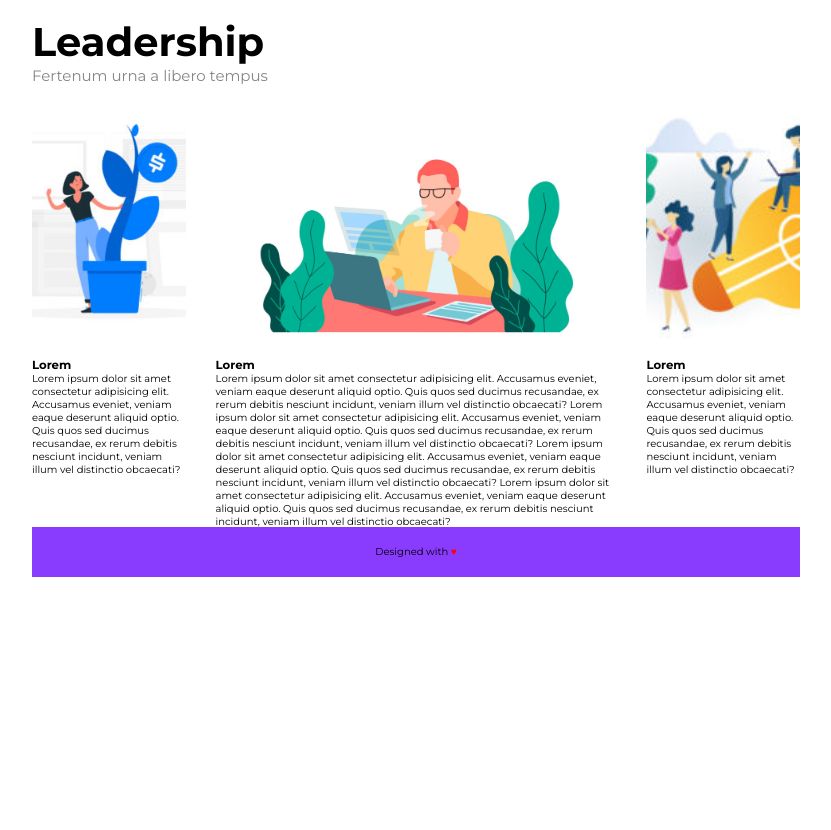
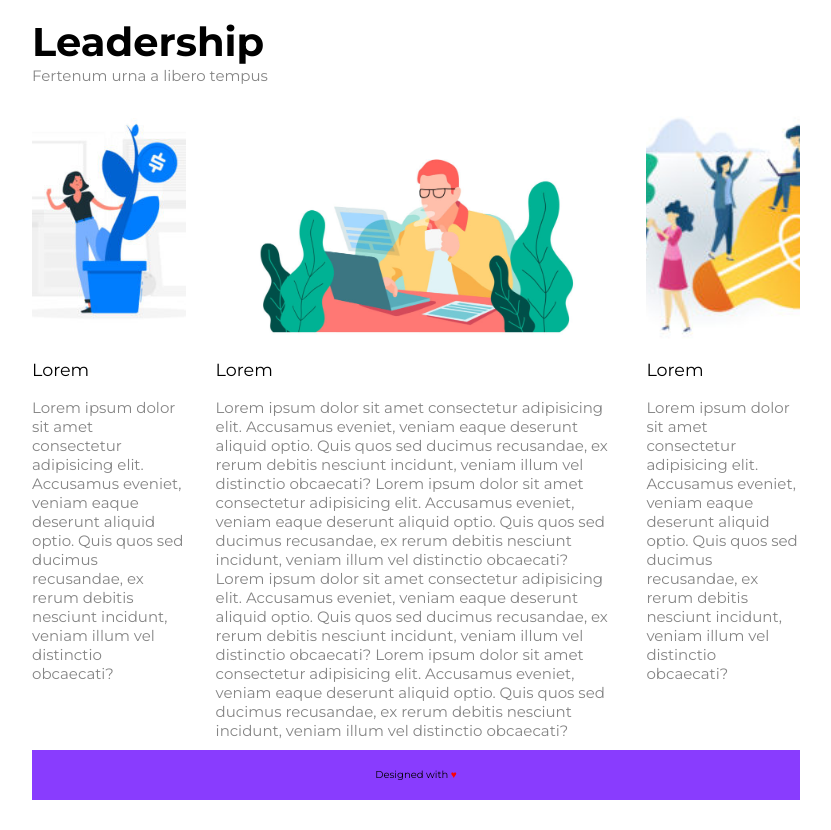
Before and after one commit to matte887/htmlcss-wp, a plain HTML site: page index.html in a window 1280 px wide. Shown: the part 702-1532 px from the top of the page, without its empty margins (224-1055 px from the left). Before the commit the page ends 1309 px from the top, so only its background shows below. Drawn offline with Linux system fonts and the light colour scheme.

Commit message:
Formatted text in main section and deleted degub heights from main and .column

```diff
--- a/css/style.css
+++ b/css/style.css
@@ -108,7 +108,6 @@ nav li a {
 /* main */
 .main-container {
     margin-bottom: 10px;
-    height: 500px; /*da eliminare*/
 }
 
 .main-container img {
@@ -125,6 +124,12 @@ nav li a {
     font-size: 1.5em;
 }
 
+.main-container h3 {
+    font-weight: normal;
+    margin-bottom: 1em;
+    color: black;
+}
+
 .main-center {
     margin: 0 30px;
     width: calc(60% - 60px);
@@ -132,7 +137,6 @@ nav li a {
 
 .column {
     float: left;
-    height: 390px; /*da eliminare*/
 }
 
 .main-left, .main-right {
--- a/index.html
+++ b/index.html
@@ -41,21 +41,21 @@
                     <h1>Leadership</h1>
                     <span class="font-grey">Fertenum urna a libero tempus</span>
                 </div>
-                <div class="main-left margin-b column">
+                <div class="main-left margin-b column font-grey font-size">
                     <div class="col-img">
                         <img src="img/img-1.jpg" alt="">
                     </div>
                     <h3>Lorem</h3>
                     <p>Lorem ipsum dolor sit amet consectetur adipisicing elit. Accusamus eveniet, veniam eaque deserunt aliquid optio. Quis quos sed ducimus recusandae, ex rerum debitis nesciunt incidunt, veniam illum vel distinctio obcaecati?</p>
                 </div>
-                <div class="main-center margin-b column">
+                <div class="main-center margin-b column font-grey font-size">
                     <div class="col-img">
                     <img src="img/banner-2.jpg" alt="">
                     </div>
                     <h3>Lorem</h3>
                     <p>Lorem ipsum dolor sit amet consectetur adipisicing elit. Accusamus eveniet, veniam eaque deserunt aliquid optio. Quis quos sed ducimus recusandae, ex rerum debitis nesciunt incidunt, veniam illum vel distinctio obcaecati? Lorem ipsum dolor sit amet consectetur adipisicing elit. Accusamus eveniet, veniam eaque deserunt aliquid optio. Quis quos sed ducimus recusandae, ex rerum debitis nesciunt incidunt, veniam illum vel distinctio obcaecati? Lorem ipsum dolor sit amet consectetur adipisicing elit. Accusamus eveniet, veniam eaque deserunt aliquid optio. Quis quos sed ducimus recusandae, ex rerum debitis nesciunt incidunt, veniam illum vel distinctio obcaecati? Lorem ipsum dolor sit amet consectetur adipisicing elit. Accusamus eveniet, veniam eaque deserunt aliquid optio. Quis quos sed ducimus recusandae, ex rerum debitis nesciunt incidunt, veniam illum vel distinctio obcaecati?</p>
                 </div>
-                <div class="main-right margin-b column">
+                <div class="main-right margin-b column font-grey font-size">
                     <div class="col-img">
                         <img src="img/img-3.jpg" alt="">
                     </div>
```
